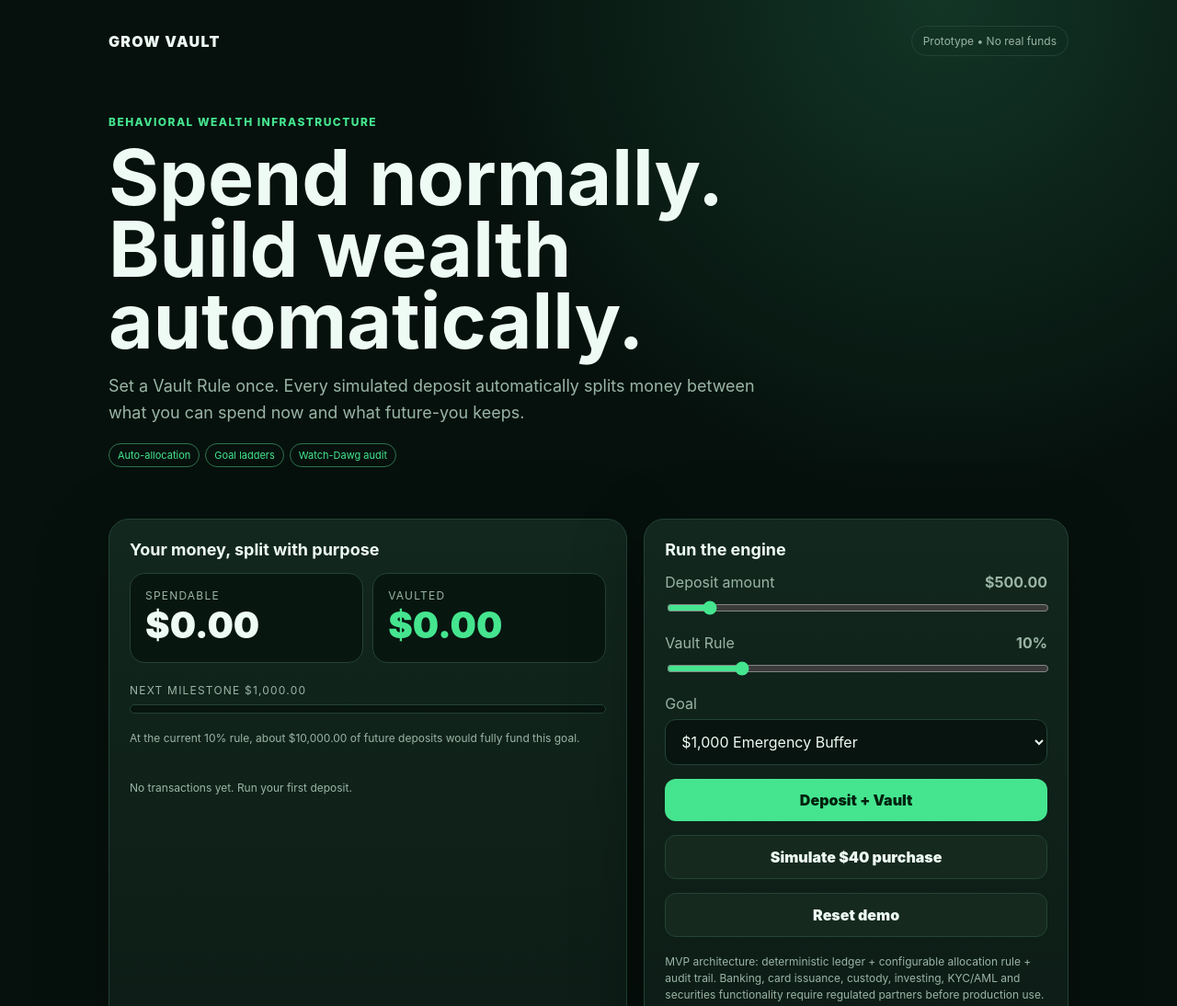
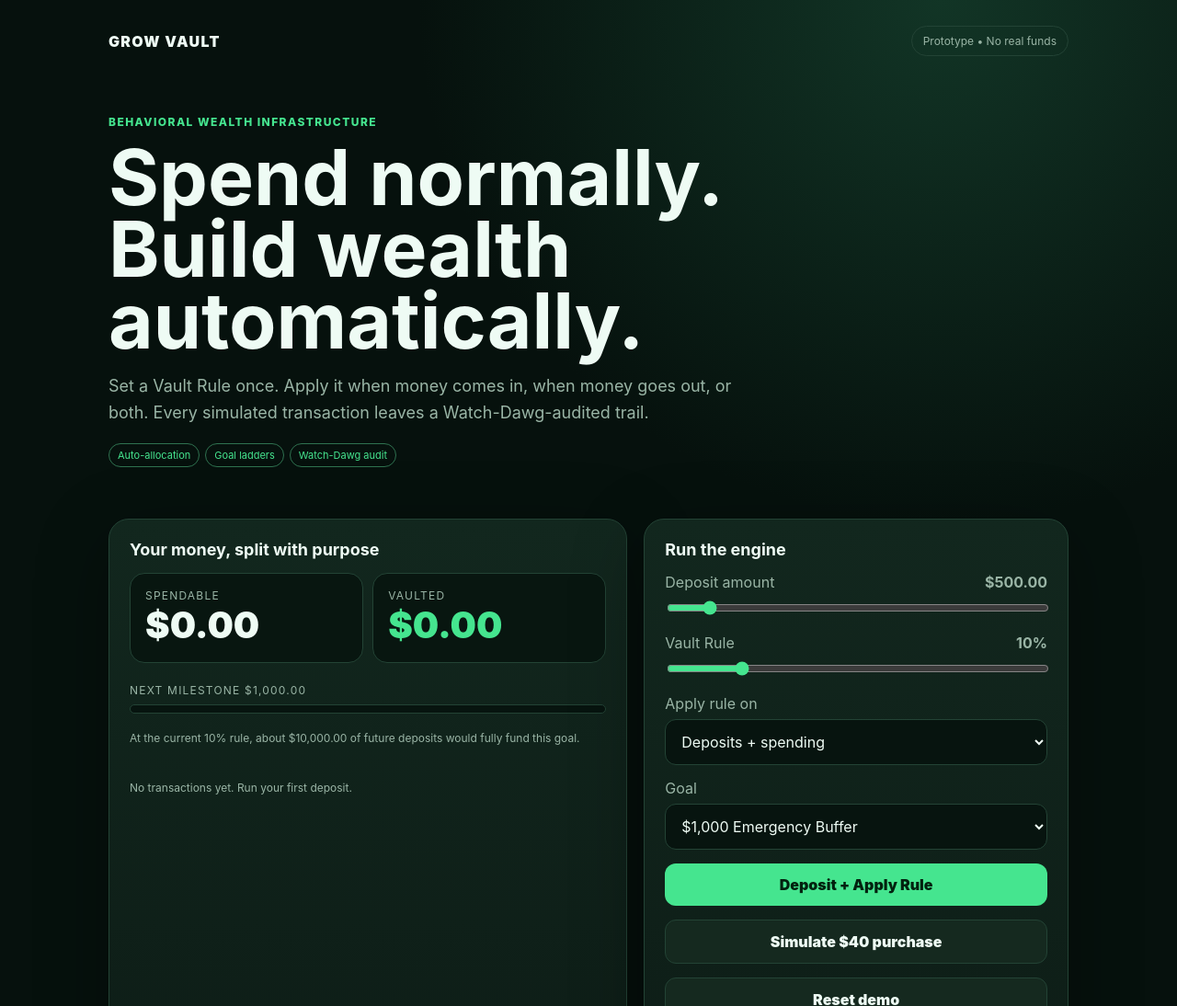
Before and after one commit to bobhay75/Grow-Vault, a plain HTML site: page index.html in a window 1280 px wide. Shown: the top 1094 px of the page at 92% size. Drawn offline with Linux system fonts and the light colour scheme.

Commit message:
fix: add configurable vault trigger and clarify spend behavior

```diff
--- a/index.html
+++ b/index.html
@@ -10,8 +10,8 @@
 </head>
 <body><main>
 <div class="top"><div class="brand">GROW VAULT</div><div class="pill">Prototype • No real funds</div></div>
-<section class="hero"><div class="eyebrow">Behavioral wealth infrastructure</div><h1>Spend normally.<br>Build wealth automatically.</h1><p class="sub">Set a Vault Rule once. Every simulated deposit automatically splits money between what you can spend now and what future-you keeps.</p><span class="tag">Auto-allocation</span><span class="tag">Goal ladders</span><span class="tag">Watch-Dawg audit</span></section>
+<section class="hero"><div class="eyebrow">Behavioral wealth infrastructure</div><h1>Spend normally.<br>Build wealth automatically.</h1><p class="sub">Set a Vault Rule once. Apply it when money comes in, when money goes out, or both. Every simulated transaction leaves a Watch-Dawg-audited trail.</p><span class="tag">Auto-allocation</span><span class="tag">Goal ladders</span><span class="tag">Watch-Dawg audit</span></section>
 <section class="grid">
 <div class="card"><h2>Your money, split with purpose</h2><div class="row"><div class="stat"><div class="label">Spendable</div><div class="amount" id="spendable">$0</div></div><div class="stat"><div class="label">Vaulted</div><div class="amount good" id="vaulted">$0</div></div></div><div style="margin-top:22px"><div class="label">Next milestone <span id="goalLabel">$1,000</span></div><div class="progress" style="margin-top:8px"><div class="bar" id="goalBar"></div></div><div class="fine" id="projection"></div></div><div class="ledger" id="ledger"></div></div>
-<div class="card"><h2>Run the engine</h2><div class="controls"><div class="control"><label><span>Deposit amount</span><strong id="depositValue">$500</strong></label><input id="deposit" type="range" min="25" max="5000" step="25" value="500"></div><div class="control"><label><span>Vault Rule</span><strong id="rateValue">10%</strong></label><input id="rate" type="range" min="1" max="50" step="1" value="10"></div><div class="control"><label><span>Goal</span></label><select id="goal"><option value="1000">$1,000 Emergency Buffer</option><option value="5000">$5,000 Reserve</option><option value="25000">$25,000 Growth Fund</option><option value="100000">$100,000 Wealth Target</option></select></div><button id="add">Deposit + Vault</button><button id="spend" class="secondary">Simulate $40 purchase</button><button id="reset" class="secondary">Reset demo</button></div><p class="fine">MVP architecture: deterministic ledger + configurable allocation rule + audit trail. Banking, card issuance, custody, investing, KYC/AML and securities functionality require regulated partners before production use.</p></div>
+<div class="card"><h2>Run the engine</h2><div class="controls"><div class="control"><label><span>Deposit amount</span><strong id="depositValue">$500</strong></label><input id="deposit" type="range" min="25" max="5000" step="25" value="500"></div><div class="control"><label><span>Vault Rule</span><strong id="rateValue">10%</strong></label><input id="rate" type="range" min="1" max="50" step="1" value="10"></div><div class="control"><label><span>Apply rule on</span></label><select id="trigger"><option value="deposit">Deposits</option><option value="spend">Spending</option><option value="both" selected>Deposits + spending</option></select></div><div class="control"><label><span>Goal</span></label><select id="goal"><option value="1000">$1,000 Emergency Buffer</option><option value="5000">$5,000 Reserve</option><option value="25000">$25,000 Growth Fund</option><option value="100000">$100,000 Wealth Target</option></select></div><button id="add">Deposit + Apply Rule</button><button id="spend" class="secondary">Simulate $40 purchase</button><button id="reset" class="secondary">Reset demo</button></div><p class="fine">When spending triggers the rule, the savings transfer is added to the purchase. Example: a $40 purchase at 10% uses $44 of spendable balance and moves $4 into the Vault. Banking, card issuance, custody, investing, KYC/AML and securities functionality require regulated partners before production use.</p></div>
 </section></main><script src="app.js"></script></body></html>
```
